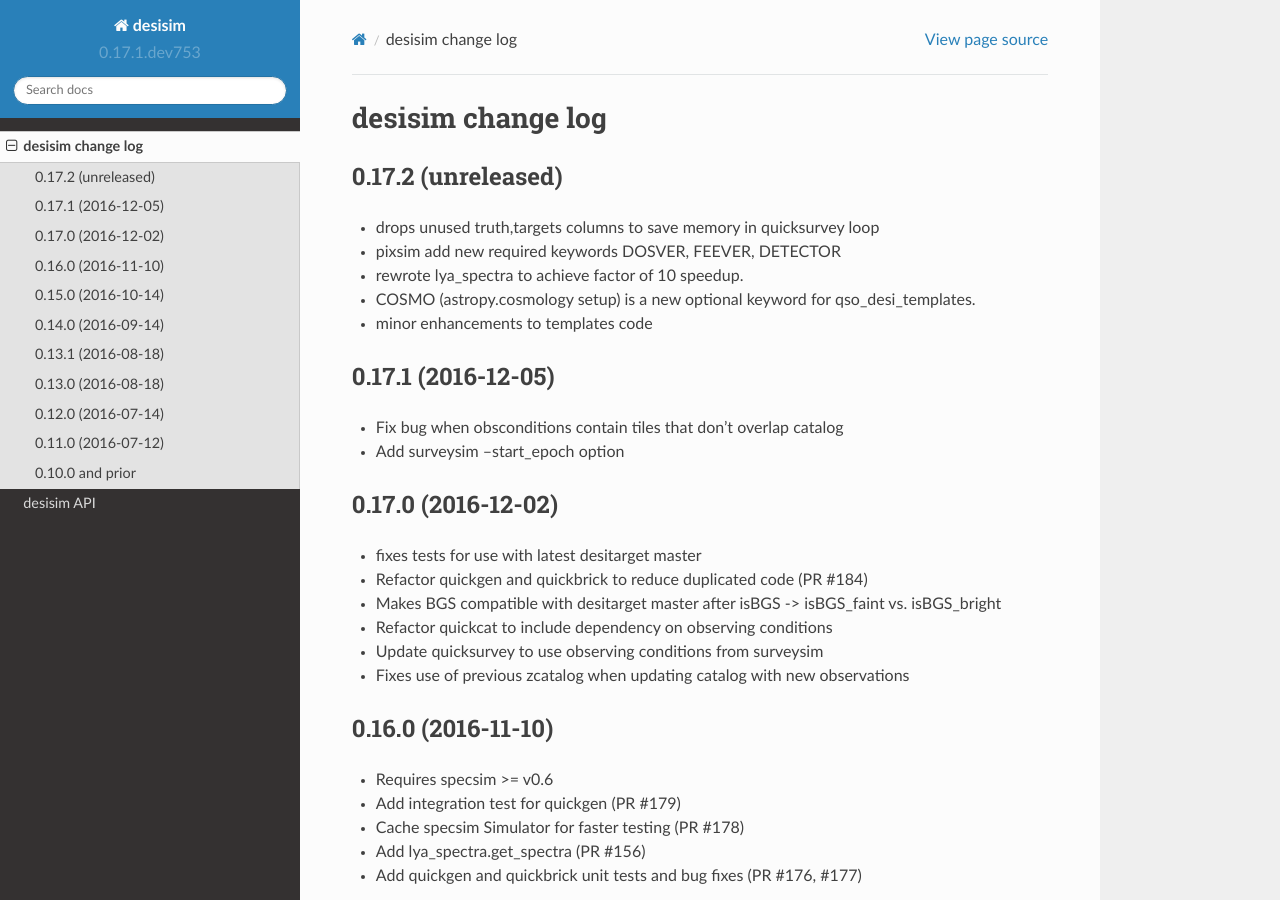
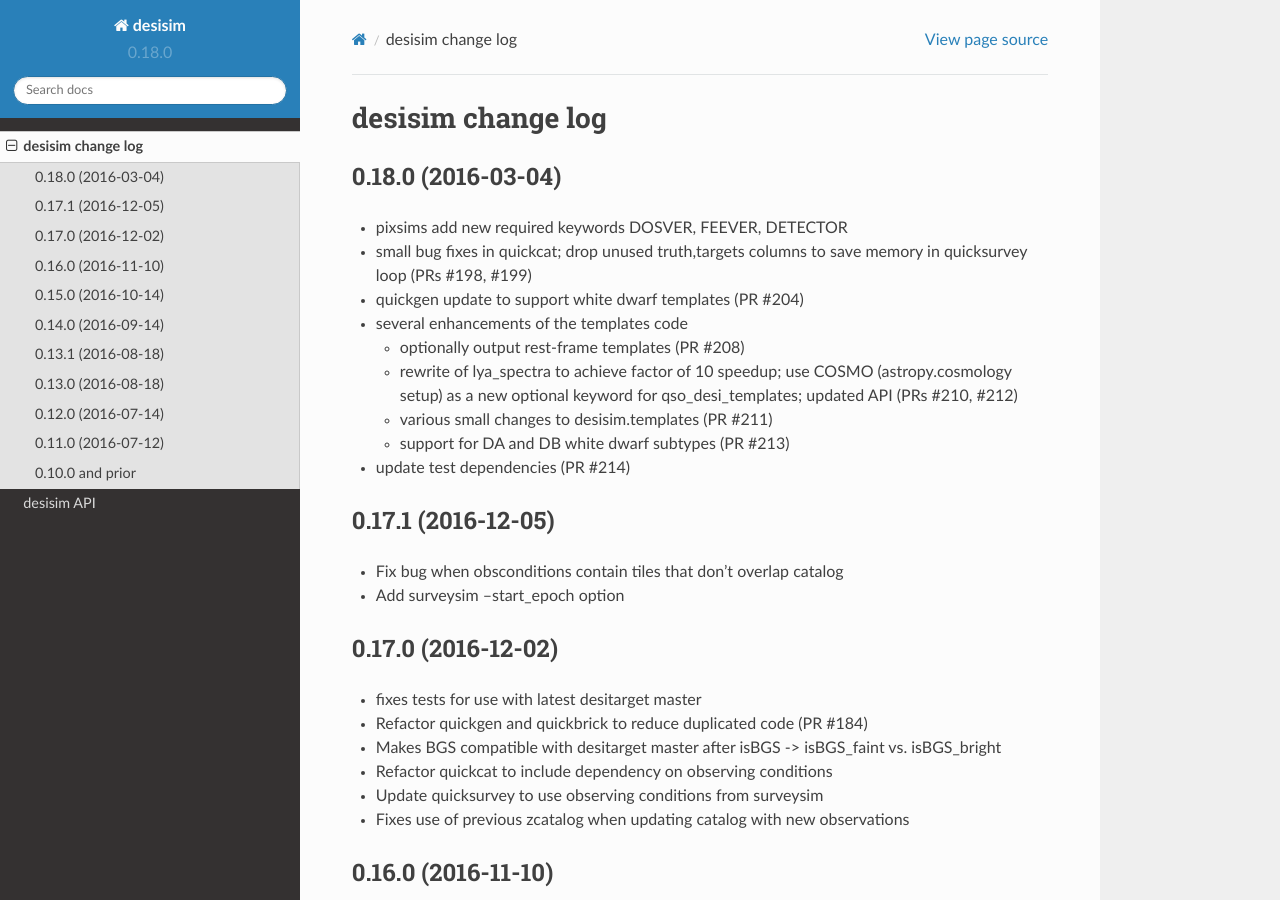
Before and after one commit to desihub/desisim, a Sphinx documentation site: the page built from doc/changes.rst, in a window 1280 px wide and 900 px high. Built offline with Sphinx 7.4.7 and the Read the Docs theme 2.0.0, drawn with Linux system fonts in a browser that asks for light colours.

Commit message:
update release notes and version for desisim/0.18.0

```diff
--- a/doc/changes.rst
+++ b/doc/changes.rst
@@ -2,14 +2,23 @@
 desisim change log
 ==================
 
-0.17.2 (unreleased)
+0.18.0 (2016-03-04)
 -------------------
 
-* drops unused truth,targets columns to save memory in quicksurvey loop
-* pixsim add new required keywords DOSVER, FEEVER, DETECTOR
-* rewrote lya_spectra to achieve factor of 10 speedup.
-* COSMO (astropy.cosmology setup) is a new optional keyword for qso_desi_templates.
-* minor enhancements to templates code
+* pixsims add new required keywords DOSVER, FEEVER, DETECTOR
+* small bug fixes in quickcat; drop unused truth,targets columns to save memory
+  in quicksurvey loop (PRs #198, #199)
+* quickgen update to support white dwarf templates (PR #204)
+* several enhancements of the templates code
+
+  * optionally output rest-frame templates (PR #208)
+  * rewrite of lya_spectra to achieve factor of 10 speedup; use COSMO
+    (astropy.cosmology setup) as a new optional keyword for qso_desi_templates;
+    updated API (PRs #210, #212)
+  * various small changes to desisim.templates (PR #211)
+  * support for DA and DB white dwarf subtypes (PR #213)
+
+* update test dependencies (PR #214)
 
 0.17.1 (2016-12-05)
 -------------------
--- a/py/desisim/_version.py
+++ b/py/desisim/_version.py
@@ -1 +1 @@
-__version__ = '0.17.1.dev753'
+__version__ = '0.18.0'
```
